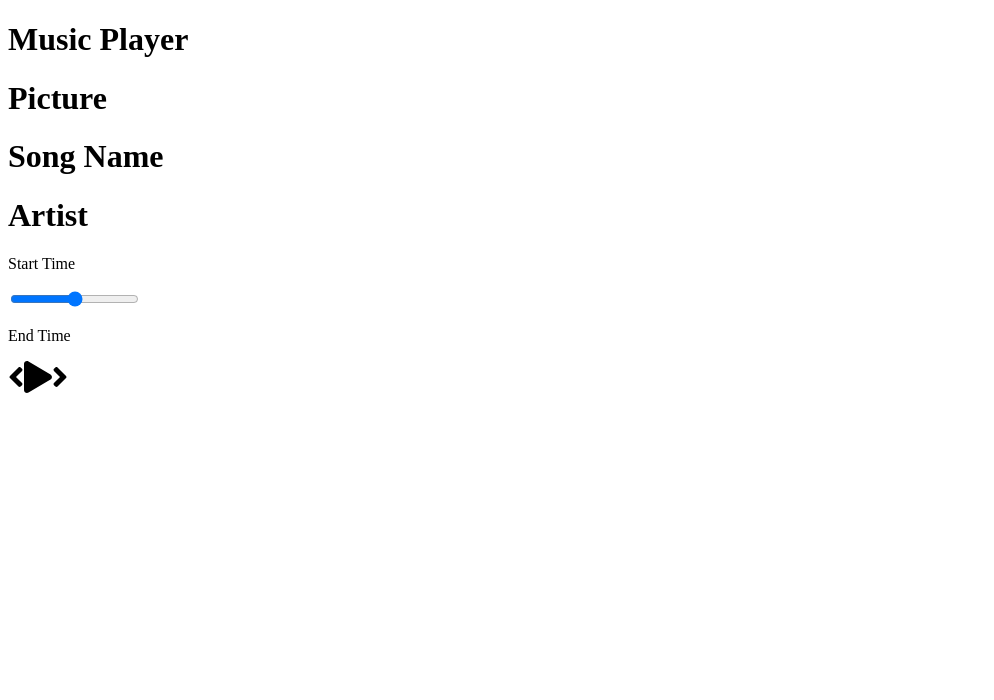
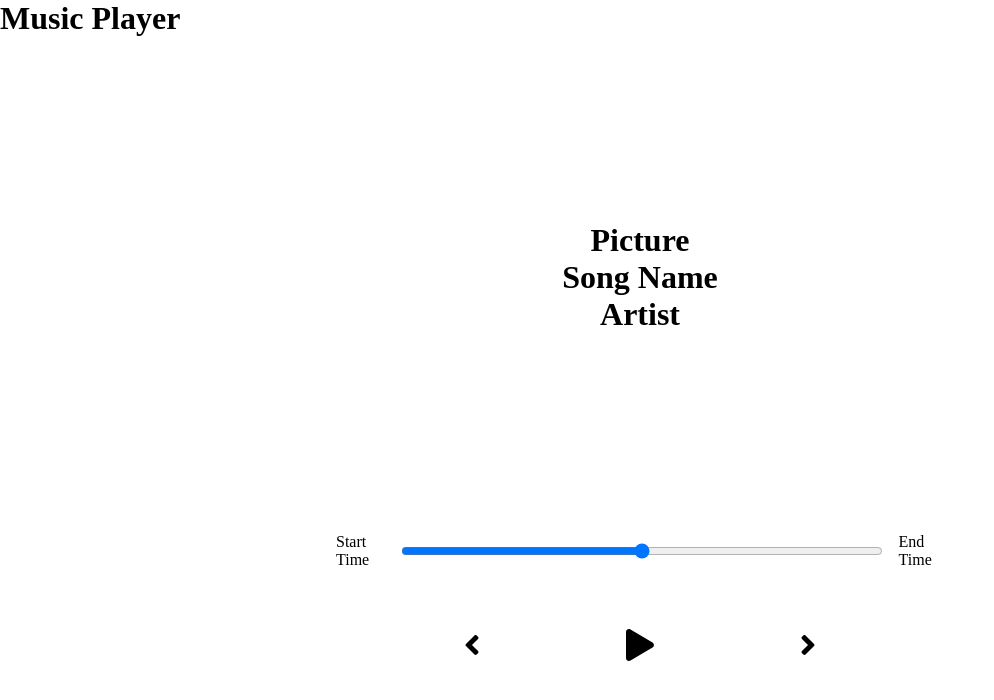
Before and after one commit to aaronsts/react-music-player, a React (Create React App) app: page / in a window 1280 px wide. Shown: the top 700 px of the page, without its empty margins (0-994 px from the left). Built offline with nearby package versions, Linux system fonts and the light colour scheme.

Commit message:
Added initial Styling _player _song

```diff
--- a/src/App.js
+++ b/src/App.js
@@ -1,8 +1,10 @@
 import react from "react";
+import './styles/app.scss';
 
 // Adding components
 import Player from './Components/Player';
 import Song from './Components/Song';
+
 
 function App() {
   return (
--- /dev/null
+++ b/src/styles/_player.scss
@@ -0,0 +1,32 @@
+.player {
+  min-height: 20vh;
+  display: flex;
+  flex-direction: column;
+  align-items: center;
+  justify-content: space-between;
+}
+
+.time-control {
+  width: 50%;
+  display: flex;
+
+  input {
+    width: 100%;
+    padding: 1rem 2rem;
+  }
+  p {
+    padding: 1rem;
+  }
+}
+
+.play-control {
+  display: flex;
+  justify-content: space-between;
+  align-items: center;
+  padding: 1rem;
+  width: 30%;
+
+  svg {
+    cursor: pointer;
+  }
+}
--- /dev/null
+++ b/src/styles/_song.scss
@@ -0,0 +1,7 @@
+.song-container {
+  min-height: 60vh;
+  display: flex;
+  flex-direction: column;
+  align-items: center;
+  justify-content: center;
+}
--- a/src/styles/app.scss
+++ b/src/styles/app.scss
@@ -3,3 +3,6 @@
   margin: 0;
   box-sizing: border-box;
 }
+
+@import "./_player";
+@import "./_song";
```
